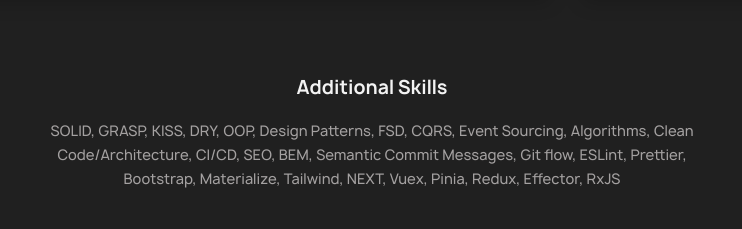
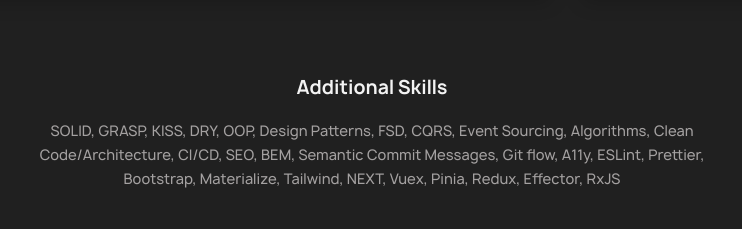
Before and after one commit to LakerShot/Personal-CV-website, a website built with Vite: page index.html in a window 1280 px wide. Shown: the part 3110-3339 px from the top of the page, 268-1010 px from the left. Built offline with nearby package versions, Linux system fonts and the light colour scheme.

Commit message:
chore: add A11y label

```diff
--- a/index.html
+++ b/index.html
@@ -367,7 +367,7 @@
                 </div>
                 <div class="skills__additional additional">
                     <h3 class="additional__title">Additional Skills</h3>
-                    <p class="additional__description">SOLID, GRASP, KISS, DRY, OOP, Design Patterns, FSD, CQRS, Event Sourcing, Algorithms, Clean Code/Architecture, CI/CD, SEO, BEM, Semantic Commit Messages, Git flow, ESLint, Prettier, Bootstrap, Materialize, Tailwind, NEXT, Vuex, Pinia, Redux, Effector, RxJS</p>
+                    <p class="additional__description">SOLID, GRASP, KISS, DRY, OOP, Design Patterns, FSD, CQRS, Event Sourcing, Algorithms, Clean Code/Architecture, CI/CD, SEO, BEM, Semantic Commit Messages, Git flow, A11y, ESLint, Prettier, Bootstrap, Materialize, Tailwind, NEXT, Vuex, Pinia, Redux, Effector, RxJS</p>
                 </div>
             </section>
 
```
